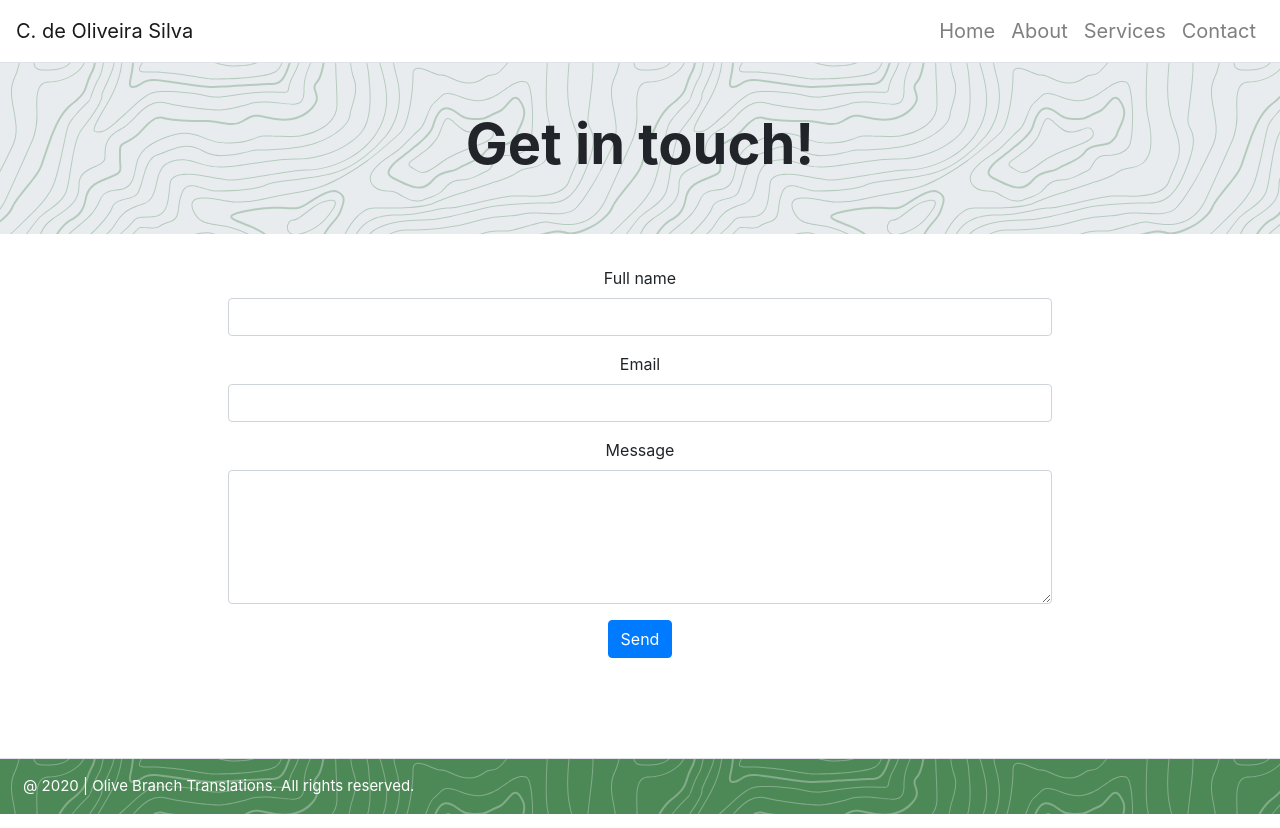
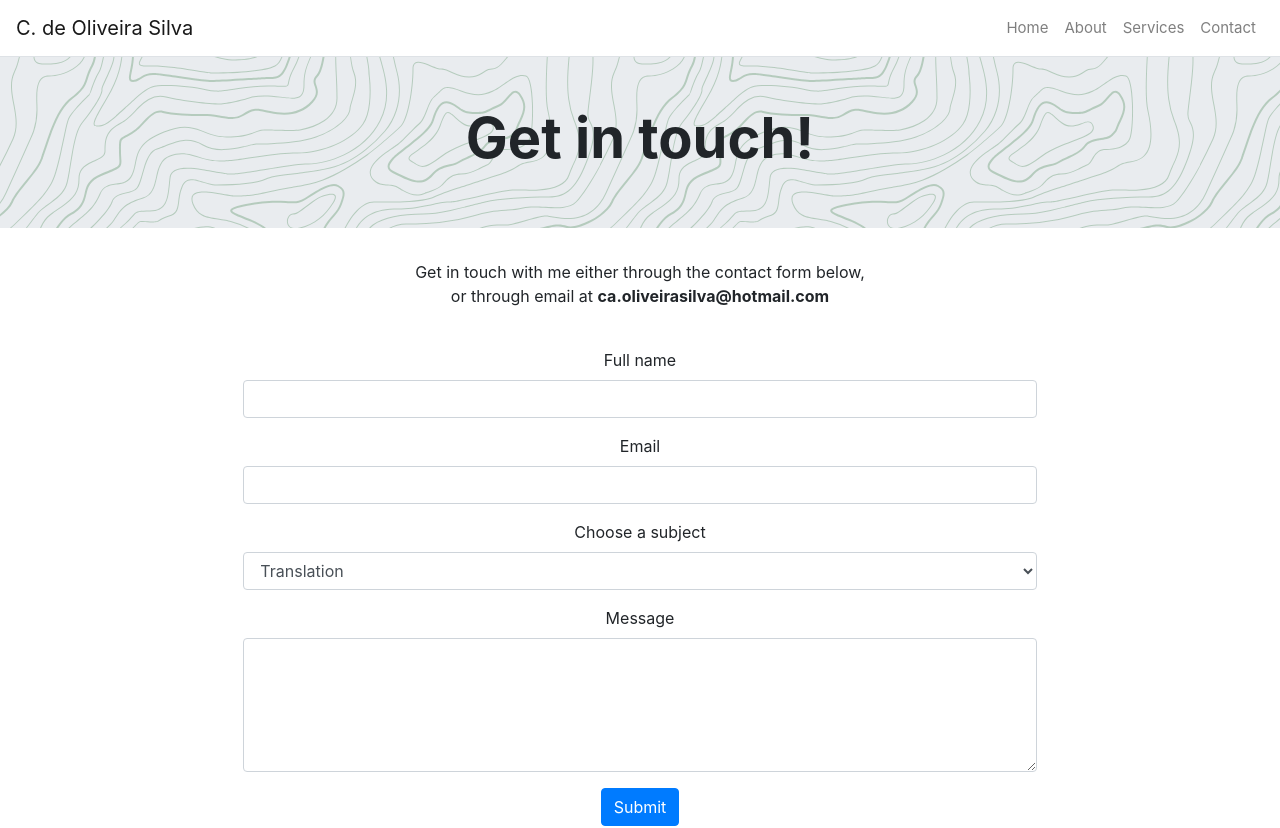
Before and after one commit to cdeoliveirasilva/olivebranch, a React (Create React App) app: page /contact in a window 1280 px wide. Shown: the top 828 px of the page. Built offline with nearby package versions, Linux system fonts and the light colour scheme.

Commit message:
CSS update

```diff
--- a/public/index.html
+++ b/public/index.html
@@ -8,7 +8,6 @@
       name="description"
       content="Web site created using create-react-app"
     />
-    <link rel="manifest" href="%PUBLIC_URL%/manifest.json" />
     <title>Olive Branch Translations</title>
   </head>
   <body>
--- a/src/App.css
+++ b/src/App.css
@@ -1,3 +1,5 @@
 .App {
   text-align: center;
 }
+
+/* text style */
--- a/src/components/CardInfo.js
+++ b/src/components/CardInfo.js
@@ -9,7 +9,7 @@ function CardInfo(props) {
     <animated.div className="p-card-info" style={style}>
       <p className="p-card-title">{props.title}</p>
       <p className="p-card-sub">{props.subTitle}</p>
-      <a href={props.link} target="_blank" rel="noopener noreferrer">
+      <a href={props.link} rel="noopener noreferrer">
         Read more
       </a>
     </animated.div>
--- a/src/components/Carousel.js
+++ b/src/components/Carousel.js
@@ -20,7 +20,7 @@ class Carousel extends React.Component {
           subTitle:
             "Translation from/to Portuguese and Japanese to/from English and Dutch.",
           imgSrc: translate,
-          link: "/",
+          link: "/Services",
           selected: false,
         },
         {
@@ -29,7 +29,7 @@ class Carousel extends React.Component {
           subTitle:
             "Translating an existing website to the local language taking the (business) culture in the target market into consideration.",
           imgSrc: translation,
-          link: "/",
+          link: "/Services",
           selected: false,
         },
         {
@@ -38,7 +38,7 @@ class Carousel extends React.Component {
           subTitle:
             "Transcription of audio and/or video files, translation also possible.",
           imgSrc: subtitles2,
-          link: "/",
+          link: "/Services",
           selected: false,
         },
       ],
--- a/src/pages/Contact.js
+++ b/src/pages/Contact.js
@@ -65,11 +65,17 @@ class Contact extends React.Component {
       <div>
         <Hero title="Get in touch!" />
         <Content>
-          <Form onSubmit={this.handleSubmit}>
+          <div>
+            <p>
+              Get in touch with me either through the contact form below,
+              <br />
+              or through email at <b>ca.oliveirasilva@hotmail.com</b>
+            </p>
+          </div>
+          <br />
+          <Form className="ml-7 col-12 formBody" onSubmit={this.handleSubmit}>
             <Form.Group>
-              <Form.Label className="/" htmlFor="full-name">
-                Full name
-              </Form.Label>
+              <Form.Label htmlFor="full-name">Full name</Form.Label>
               <Form.Control
                 id="full-name"
                 name="name"
@@ -90,10 +96,20 @@ class Contact extends React.Component {
                 onChange={this.handleChange}
               />
             </Form.Group>
+            <div class="form-group">
+              <label for="service-select">Choose a subject</label>
+              <select class="form-control" id="service-select">
+                <option>Translation</option>
+                <option>Localization</option>
+                <option>Transcription</option>
+                <option>Other</option>
+              </select>
+            </div>
             <Form.Group>
               <Form.Label className="/" htmlFor="message">
                 Message
               </Form.Label>
+
               <Form.Control
                 id="message"
                 name="message"
@@ -103,13 +119,14 @@ class Contact extends React.Component {
                 onChange={this.handleChange}
               />
             </Form.Group>
+
             <Button
               className="d-inline-block"
               varient="primary"
               type="submit"
               disabled={this.state.disabled}
             >
-              Send
+              Submit
             </Button>
 
             {this.state.emailSent === true && (
```
Also changed, not shown: src/index.css.
